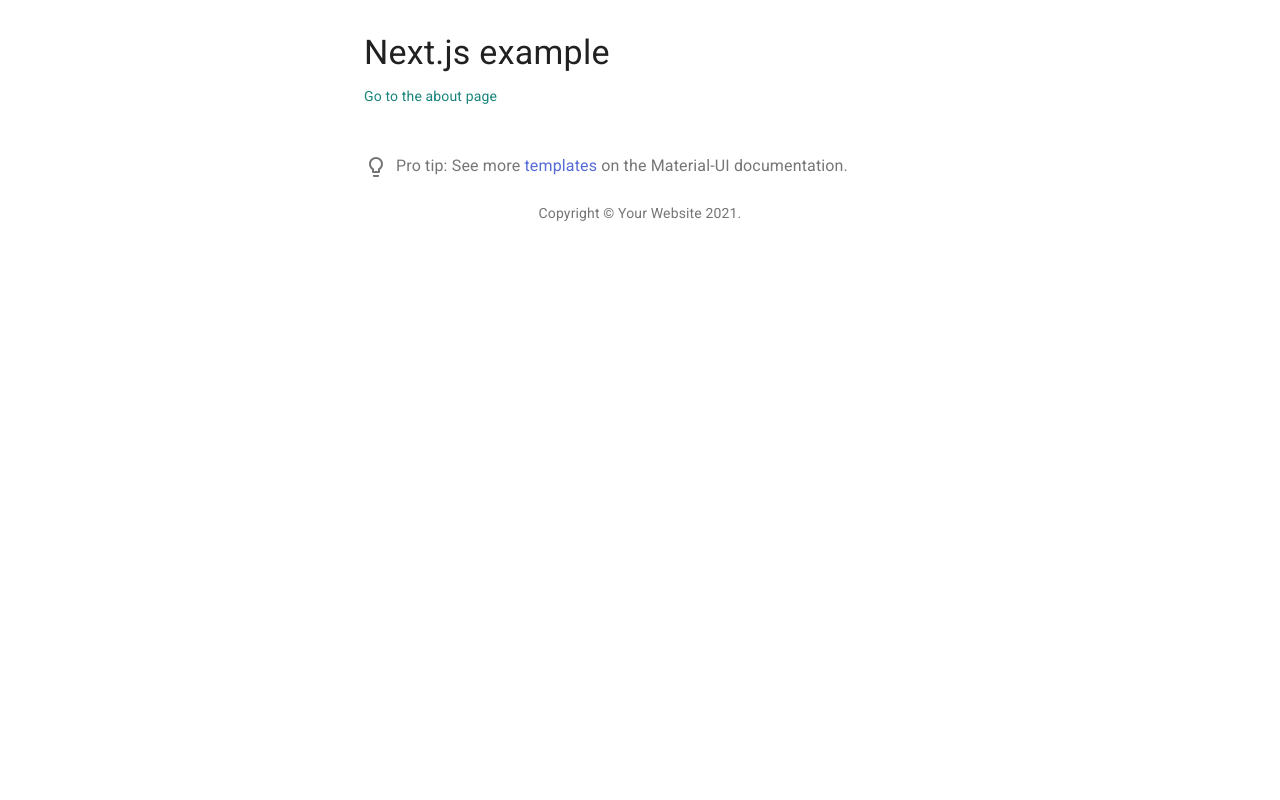
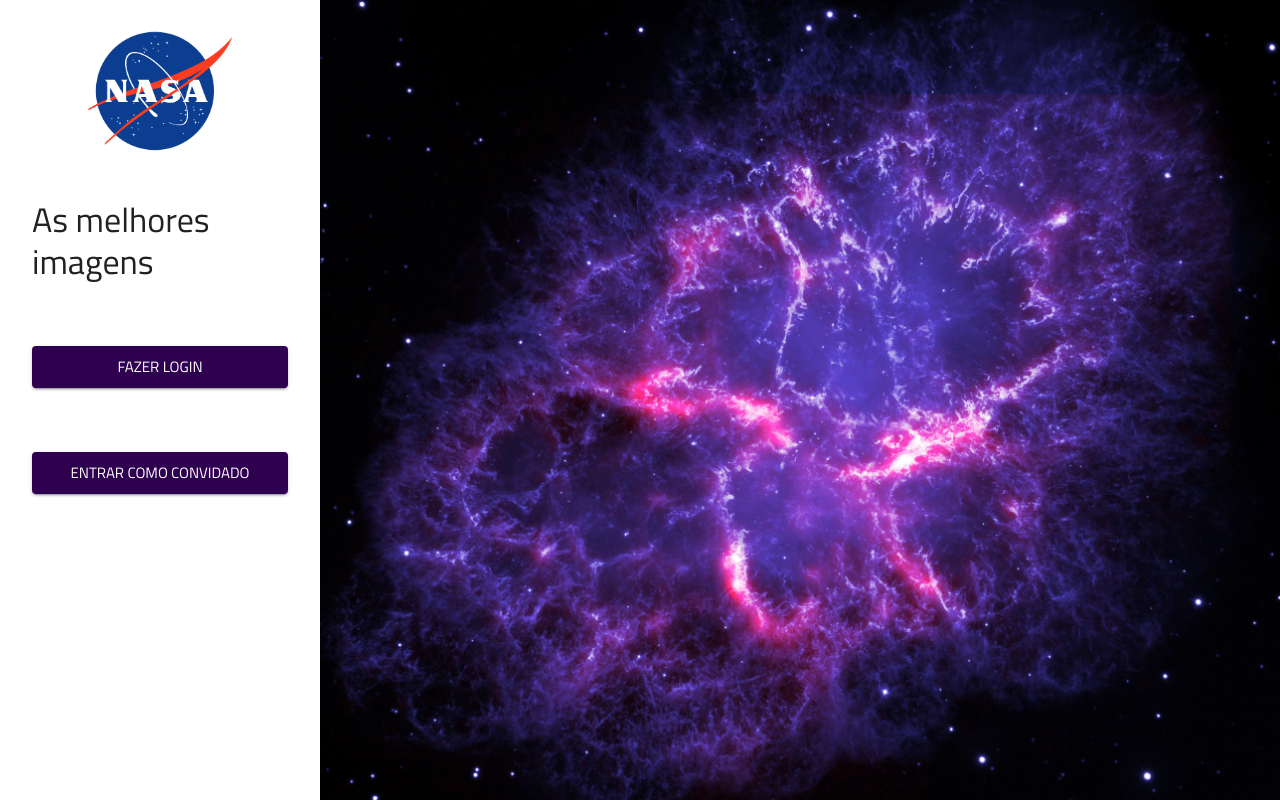
Before and after one commit to mateussatoh/nasa-gallery, a Next.js app: page / in a window 1280 px wide. Built offline with nearby package versions, Linux system fonts and the light colour scheme.

Commit message:
add: main page

```diff
--- a/pages/_document.js
+++ b/pages/_document.js
@@ -1,7 +1,7 @@
-import React from 'react';
-import Document, { Html, Head, Main, NextScript } from 'next/document';
-import { ServerStyleSheets } from '@material-ui/core/styles';
-import theme from '../src/theme';
+import React from "react";
+import Document, { Html, Head, Main, NextScript } from "next/document";
+import { ServerStyleSheets } from "@material-ui/core/styles";
+import theme from "../src/theme";
 
 export default class MyDocument extends Document {
   render() {
@@ -10,9 +10,10 @@
         <Head>
           {/* PWA primary color */}
           <meta name="theme-color" content={theme.palette.primary.main} />
+          <link rel="preconnect" href="https://fonts.gstatic.com" />
           <link
+            href="https://fonts.googleapis.com/css2?family=Titillium+Web:wght@400;600&display=swap"
             rel="stylesheet"
-            href="https://fonts.googleapis.com/css?family=Roboto:300,400,500,700&display=swap"
           />
         </Head>
         <body>
@@ -63,6 +64,9 @@
   return {
     ...initialProps,
     // Styles fragment is rendered after the app and page rendering finish.
-    styles: [...React.Children.toArray(initialProps.styles), sheets.getStyleElement()],
+    styles: [
+      ...React.Children.toArray(initialProps.styles),
+      sheets.getStyleElement(),
+    ],
   };
 };
--- a/pages/index.js
+++ b/pages/index.js
@@ -1,24 +1,55 @@
-import React from 'react';
-import Container from '@material-ui/core/Container';
-import Typography from '@material-ui/core/Typography';
-import Box from '@material-ui/core/Box';
-import ProTip from '../src/ProTip';
-import Link from '../src/Link';
-import Copyright from '../src/Copyright';
+import Link from "next/link";
 
-export default function Index() {
+import React from "react";
+import AppBar from "@material-ui/core/AppBar";
+import Button from "@material-ui/core/Button";
+import CameraIcon from "@material-ui/icons/PhotoCamera";
+import CssBaseline from "@material-ui/core/CssBaseline";
+import Grid from "@material-ui/core/Grid";
+import Toolbar from "@material-ui/core/Toolbar";
+import Typography from "@material-ui/core/Typography";
+import Container from "@material-ui/core/Container";
+import Paper from "@material-ui/core/Paper";
+
+import useStyles from "./styles";
+
+export default function Album() {
+  const classes = useStyles();
+
   return (
-    <Container maxWidth="sm">
-      <Box my={4}>
-        <Typography variant="h4" component="h1" gutterBottom>
-          Next.js example
-        </Typography>
-        <Link href="/about" color="secondary">
-          Go to the about page
-        </Link>
-        <ProTip />
-        <Copyright />
-      </Box>
-    </Container>
+    <>
+      <Grid container component="main" className={classes.root}>
+        <CssBaseline />
+        <Grid item xs={12} sm={6} md={3} component={Paper} elevation={6} square>
+          <div className={classes.paper}>
+            <img src="/nasa-logo.png" width="300px" objectFit="cover" />
+            <div className={classes.hero}>
+              <Typography variant="h4">As melhores imagens</Typography>
+              <Button
+                href="/signup"
+                fullWidth
+                variant="contained"
+                color="primary"
+                size="large"
+                className={classes.submit}
+              >
+                Fazer login
+              </Button>
+              <Button
+                href="/signup"
+                fullWidth
+                variant="contained"
+                color="primary"
+                size="large"
+                className={classes.submit}
+              >
+                Entrar como convidado
+              </Button>
+            </div>
+          </div>
+        </Grid>
+        <Grid item xs={false} sm={6} md={9} className={classes.image} />
+      </Grid>
+    </>
   );
 }
--- /dev/null
+++ b/pages/styles.js
@@ -0,0 +1,36 @@
+import { makeStyles } from "@material-ui/core/styles";
+
+const useStyles = makeStyles((theme) => ({
+  root: {
+    height: "100vh",
+  },
+  icon: {
+    marginRight: theme.spacing(2),
+  },
+  image: {
+    backgroundImage: "url(purple_nebula.jpg)",
+    backgroundRepeat: "no-repeat",
+    backgroundColor:
+      theme.palette.type === "light"
+        ? theme.palette.grey[50]
+        : theme.palette.grey[900],
+    backgroundSize: "cover",
+    backgroundPosition: "center",
+  },
+  hero: {
+    width: "100%", // Fix IE 11 issue.
+    marginTop: theme.spacing(4),
+  },
+  submit: {
+    margin: theme.spacing(8, 0, 0),
+  },
+
+  paper: {
+    margin: theme.spacing(2, 4),
+    display: "flex",
+    flexDirection: "column",
+    alignItems: "center",
+  },
+}));
+
+export default useStyles;
--- a/src/theme.js
+++ b/src/theme.js
@@ -1,21 +1,24 @@
-import { createMuiTheme } from '@material-ui/core/styles';
-import { red } from '@material-ui/core/colors';
+import { createMuiTheme } from "@material-ui/core/styles";
+import { red } from "@material-ui/core/colors";
 
 // Create a theme instance.
 const theme = createMuiTheme({
   palette: {
     primary: {
-      main: '#556cd6',
+      main: "#2E004F",
     },
     secondary: {
-      main: '#19857b',
+      main: "#5C0547",
     },
     error: {
       main: red.A400,
     },
     background: {
-      default: '#fff',
+      default: "#fff",
     },
+  },
+  typography: {
+    fontFamily: "Titillium Web, sans-serif",
   },
 });
 
```
Also changed, not shown: pages/about.js (deleted, +0 -25 lines), public/galaxy_bubble.jpg (added), public/purple_nebula.jpg (added).
